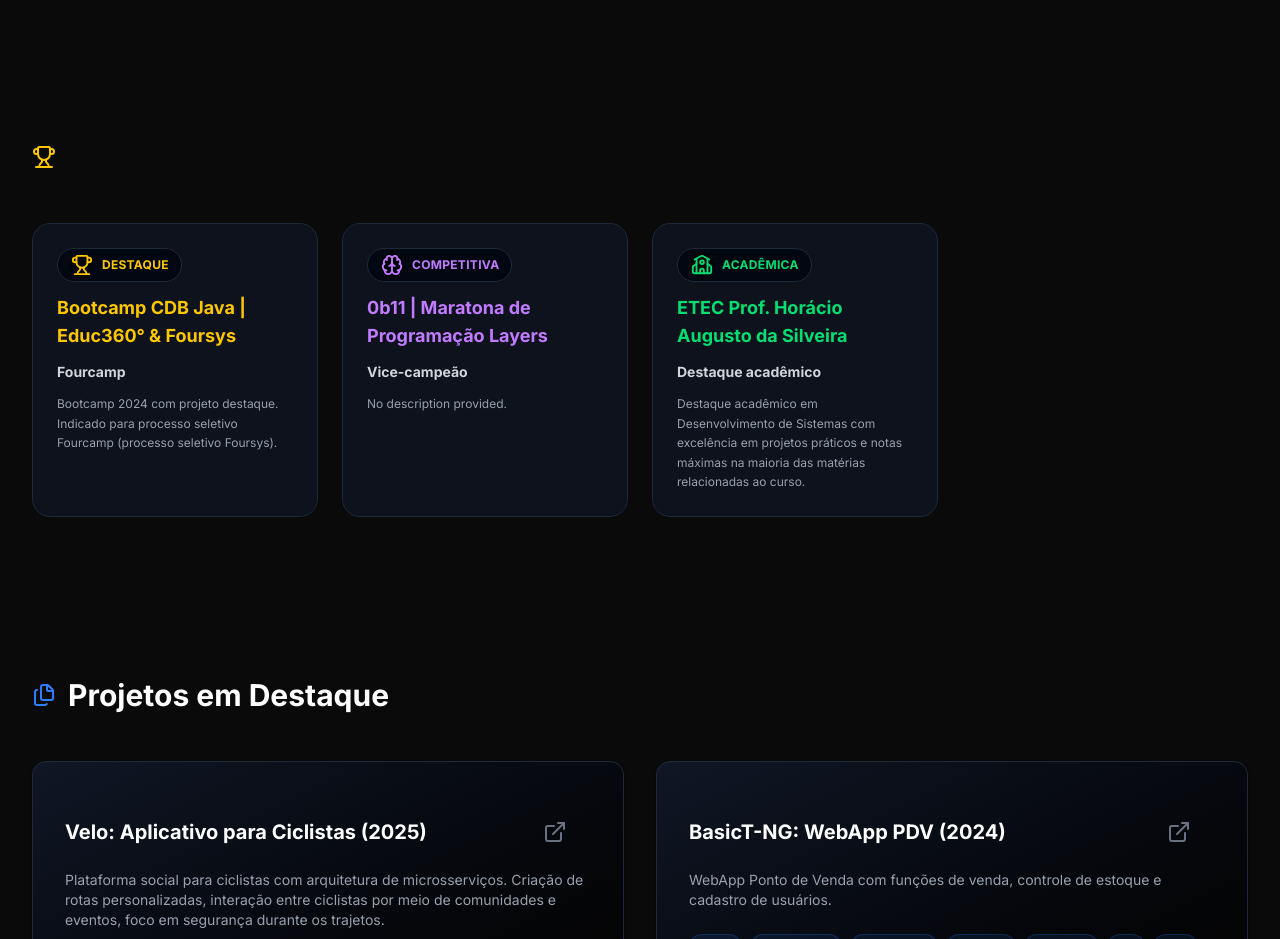
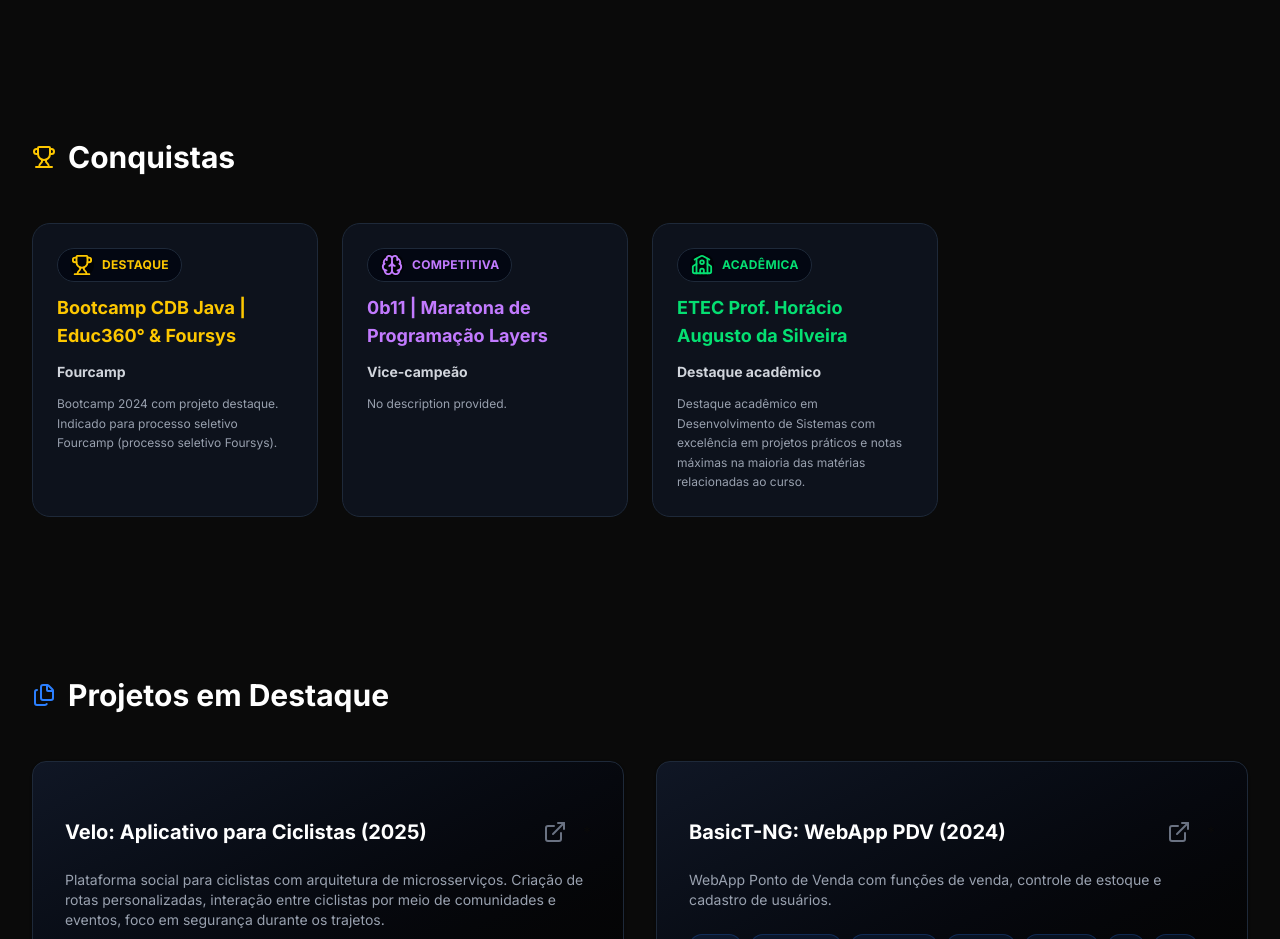
Before and after one commit to jpaveiro/portfolio, a Next.js app: page / in a window 1280 px wide. Shown: the part 1400-2339 px from the top of the page. Built offline with nearby package versions, Linux system fonts and the light colour scheme.

Commit message:
feat: text white on "feats" section title

```diff
--- a/components/feats.tsx
+++ b/components/feats.tsx
@@ -30,7 +30,7 @@
 
   return (
     <section id="conquistas" className="max-w-7xl mx-auto px-6 md:px-8 py-20">
-      <h2 className="text-3xl font-bold mb-12 flex items-center gap-3">
+      <h2 className="text-white text-3xl font-bold mb-12 flex items-center gap-3">
         <Trophy className="text-yellow-400" />
         Conquistas
       </h2>
```
